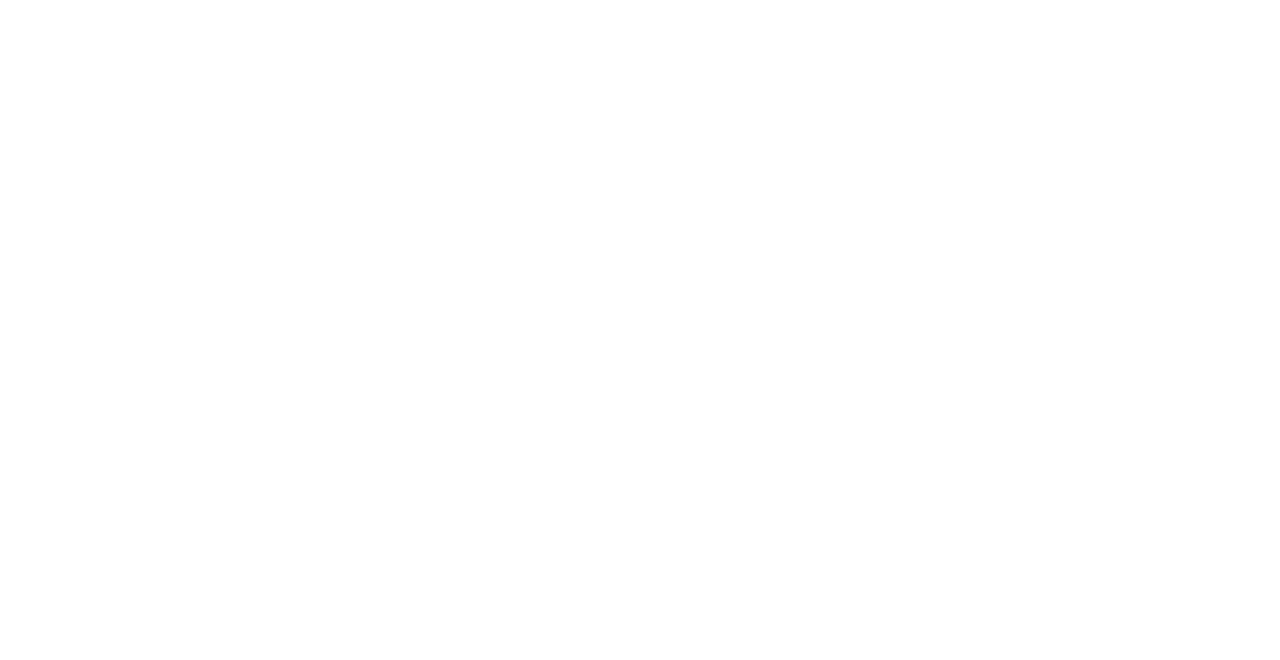
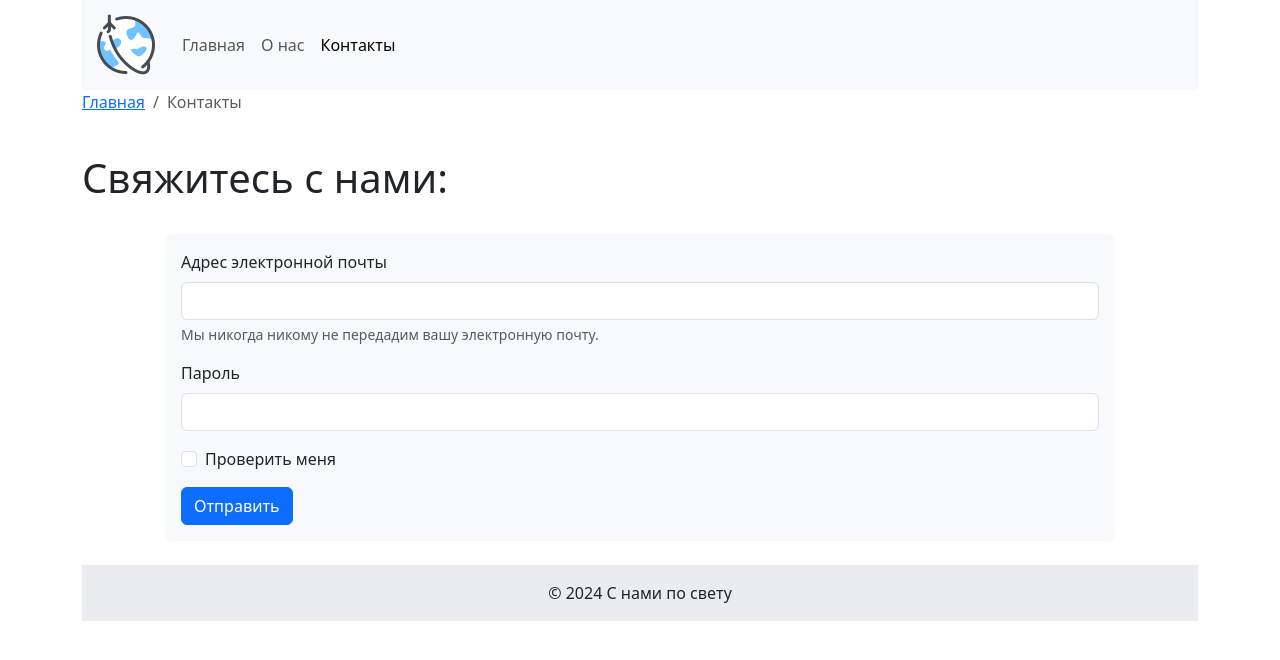
Before and after one commit to ipapMaster/Demography, a plain HTML site: page contacts.html in a window 1280 px wide. Drawn offline with nearby package versions, Linux system fonts and the light colour scheme.

Commit message:
Contacts

```diff
--- a/contacts.html
+++ b/contacts.html
@@ -1,10 +1,96 @@
 <!DOCTYPE html>
-<html lang="en">
+<html lang="ru">
+
 <head>
     <meta charset="UTF-8">
-    <title>Title</title>
+    <meta name="viewport" content="width=device-width, initial-scale=1.0">
+    <title>Свяжитесь с нами</title>
+    <link type="image/png" sizes="32x32" rel="icon" href="images/favicon.png">
+    <link href="https://cdn.jsdelivr.net/npm/bootstrap@5.3.3/dist/css/bootstrap.min.css" rel="stylesheet"
+          integrity="sha384-QWTKZyjpPEjISv5WaRU9OFeRpok6YctnYmDr5pNlyT2bRjXh0JMhjY6hW+ALEwIH" crossorigin="anonymous">
+    <link type="text/css" rel="stylesheet" href="css/style.css">
+    <style>
+        @import url("https://fonts.googleapis.com/css?family=Open+Sans&display=swap");
+    </style>
 </head>
+
 <body>
+<!--главный контейнер-->
+<div class="container">
+    <!--шапка-->
+    <header>
+        <nav class="navbar navbar-expand-lg bg-body-tertiary">
+            <div class="container-fluid">
+                <a class="navbar-brand" href="index.html"><img src="images/logo.png" alt="Вокруг света"></a>
+                <button class="navbar-toggler" type="button" data-bs-toggle="collapse" data-bs-target="#navbarNav"
+                        aria-controls="navbarNav" aria-expanded="false" aria-label="Переключатель навигации">
+                    <span class="navbar-toggler-icon"></span>
+                </button>
+                <div class="collapse navbar-collapse" id="navbarNav">
+                    <ul class="navbar-nav">
+                        <li class="nav-item">
+                            <a class="nav-link" href="index.html">Главная</a>
+                        </li>
+                        <li class="nav-item">
+                            <a class="nav-link" href="about.html">О нас</a>
+                        </li>
+                        <li class="nav-item">
+                            <a class="nav-link active" aria-current="page" href="contacts.html">Контакты</a>
+                        </li>
+                    </ul>
+                </div>
+            </div>
+        </nav>
+    </header>
+    <!--шапка (end)-->
+    <!--хлебные крошки-->
+    <nav aria-label="breadcrumb">
+        <ol class="breadcrumb">
+            <li class="breadcrumb-item"><a href="index.html">Главная</a></li>
+            <li class="breadcrumb-item active" aria-current="page">Контакты</li>
+        </ol>
+    </nav>
+    <!--хлебные крошки-->
+    <!--форма обратной связи-->
+    <br>
+    <h1>Свяжитесь с нами:</h1>
+    <br>
+    <div class="row">
+        <div class="col-10 col-centered bg-light p-3 rounded">
+            <form>
+                <div class="mb-3">
+                    <label for="exampleInputEmail1" class="form-label">Адрес электронной почты</label>
+                    <input type="email" class="form-control" id="exampleInputEmail1" aria-describedby="emailHelp">
+                    <div id="emailHelp" class="form-text">Мы никогда никому не передадим вашу электронную почту.</div>
+                </div>
+                <div class="mb-3">
+                    <label for="exampleInputPassword1" class="form-label">Пароль</label>
+                    <input type="password" class="form-control" id="exampleInputPassword1">
+                </div>
+                <div class="mb-3 form-check">
+                    <input type="checkbox" class="form-check-input" id="exampleCheck1">
+                    <label class="form-check-label" for="exampleCheck1">Проверить меня</label>
+                </div>
+                <button type="submit" class="btn btn-primary">Отправить</button>
+            </form>
+        </div>
+    </div>
+    <!--форма обратной связи (end)-->
+    <!--подвал-->
+    <br>
+    <footer class="bg-body-tertiary text-center text-lg-start">
+        <!-- Copyright -->
+        <div class="text-center p-3" style="background-color: rgba(0, 0, 0, 0.05);">
+            © 2024 С нами по свету
+        </div>
+        <!-- Copyright -->
+    </footer>
+    <!--подвал end-->
+</div>
+<!--главный контейнер (end)-->
+<script src="https://cdn.jsdelivr.net/npm/bootstrap@5.3.3/dist/js/bootstrap.bundle.min.js"
+        integrity="sha384-YvpcrYf0tY3lHB60NNkmXc5s9fDVZLESaAA55NDzOxhy9GkcIdslK1eN7N6jIeHz"
+        crossorigin="anonymous"></script>
+</body>
 
-</body>
 </html>
```
Also changed, not shown: index.html (+8 -1 lines).
